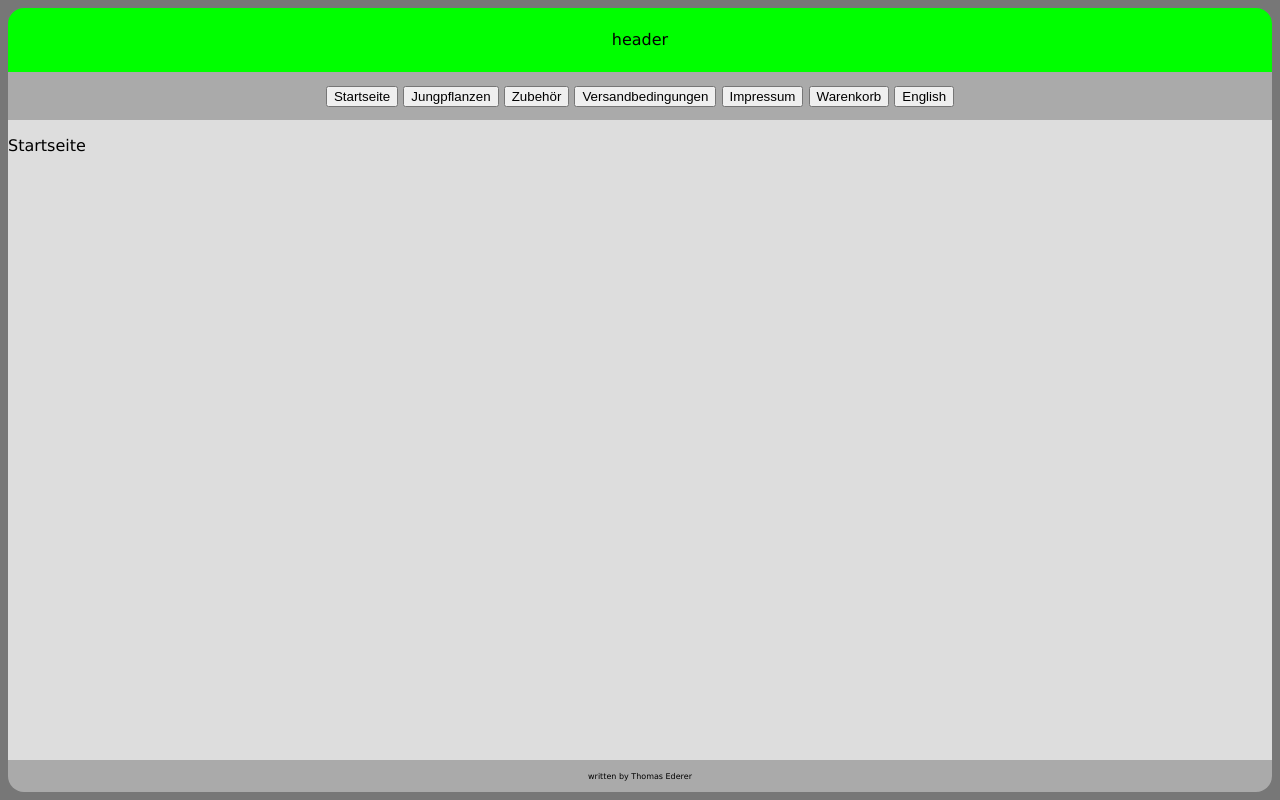
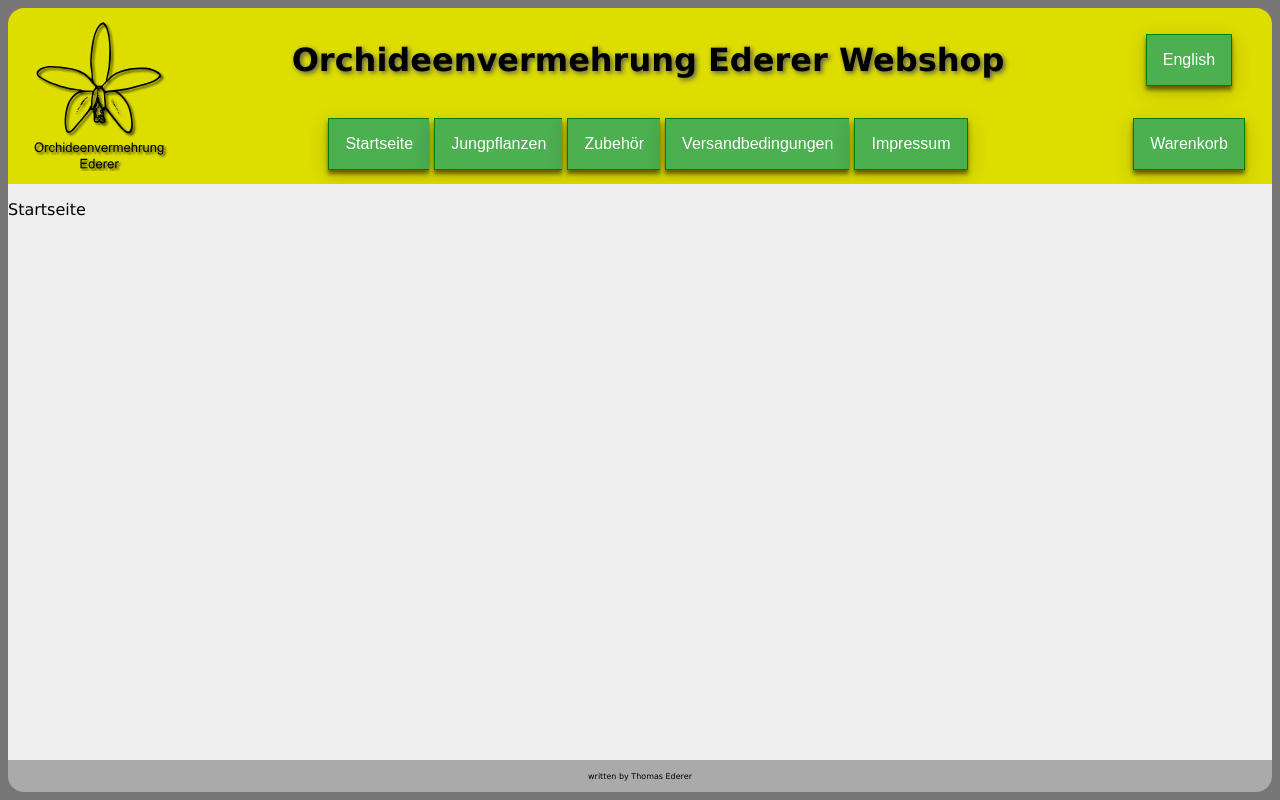
Before and after one commit to tederer/webshop, a website: page webroot/index.html in a window 1280 px wide. Drawn offline with Linux system fonts and the light colour scheme; files that its build step writes are made by us from their sources; files whose address does not match are found by name.

Commit message:
extends CSS

```diff
--- a/webroot/css/shop.css
+++ b/webroot/css/shop.css
@@ -22,35 +22,21 @@ body {
    top : 0;
    left : 0;
    width : 100%;
-   height : 4em;
+   height : 11em;
    border-radius : 1em 1em 0 0;
-   background-color : #00FF00;
+   background-color : #DDDD00;
    font-size : 1em;
-   line-height: 4em;
-   text-align: center;
-}
-
-#shop > #menu {
-   position : absolute;
-   top : 4em;
-   left : 0;
-   width : 100%;
-   height : 3em;
-   border-radius : 0 0 0 0;
-   background-color : #AAAAAA;
-   font-size : 1em;
-   line-height: 3em;
    text-align: center;
 }
 
 #shop > #content {
    position : absolute;
-   top : 7em;
+   top : 11em;
    left : 0;
    bottom : 2em;
    width : 100%;
    border-radius : 0 0 0 0;
-   background-color : #DDDDDD;
+   background-color : #eee;
 }
 
 #shop > #content > #start {
@@ -160,3 +146,49 @@ body {
 .invalidInput {
    background-color : #FF0000;
 }
+
+#shop > #header .leftColumn img {
+   height : 10em;
+   width : 10em;
+}
+
+#shop > #header table {
+   width : 100%;
+   border: none;
+}
+
+#shop > #header table td{
+   border: none;
+}
+
+#shop > #header .centerColumn h1 {
+   text-shadow: 2px 2px 5px #555555;
+}
+
+#shop > #header .leftColumn {
+   width : 11em;
+}
+
+#shop > #header .rightColumn {
+   width : 10em;
+}
+
+#shop > #header button {
+    background-color: #4CAF50; /* Green */
+    border: 1px solid green;
+    color: white;
+    padding: 1em;
+    text-align: center;
+    text-decoration: none;
+    display: inline-block;
+    font-size: 1em;
+    cursor: pointer;
+    box-shadow: 0 4px 4px 0 rgba(0,0,0,0.5), 0 6px 20px 0 rgba(0,0,0,0.19);
+}
+
+#shop > #header button:not(:last-child) {
+    border-right: none;
+}
+#shop > #header button:hover {
+    background-color: #3e8e41;
+}
--- a/webroot/index.html
+++ b/webroot/index.html
@@ -42,19 +42,19 @@
       languageDependentTexts.load();
 
       $(document).ready(function() {
-         new shop.ui.LanguageDependentComponent('#shop > #menu > #start',           'menu.startButton' );
-         new shop.ui.LanguageDependentComponent('#shop > #menu > #plants',          'menu.plantsButton' );
-         new shop.ui.LanguageDependentComponent('#shop > #menu > #accessories',     'menu.accessoriesButton' );
-         new shop.ui.LanguageDependentComponent('#shop > #menu > #shipping',        'menu.shippingButton' );
-         new shop.ui.LanguageDependentComponent('#shop > #menu > #companyDetails',  'menu.companyDetailsButton' );
-         new shop.ui.LanguageDependentComponent('#shop > #menu > #shoppingCart',    'menu.shoppingCartButton' );
+         new shop.ui.LanguageDependentComponent('#shop > #header #start',           'menu.startButton' );
+         new shop.ui.LanguageDependentComponent('#shop > #header #plants',          'menu.plantsButton' );
+         new shop.ui.LanguageDependentComponent('#shop > #header #accessories',     'menu.accessoriesButton' );
+         new shop.ui.LanguageDependentComponent('#shop > #header #shipping',        'menu.shippingButton' );
+         new shop.ui.LanguageDependentComponent('#shop > #header #companyDetails',  'menu.companyDetailsButton' );
+         new shop.ui.LanguageDependentComponent('#shop > #header #shoppingCart',    'menu.shoppingCartButton' );
 
-         new shop.ui.VisibleTabSetter('#shop > #menu > #start',            'start');
-         new shop.ui.VisibleTabSetter('#shop > #menu > #plants',           'plants');
-         new shop.ui.VisibleTabSetter('#shop > #menu > #accessories',      'accessories');
-         new shop.ui.VisibleTabSetter('#shop > #menu > #shipping',         'shipping');
-         new shop.ui.VisibleTabSetter('#shop > #menu > #companyDetails',   'companyDetails');
-         new shop.ui.VisibleTabSetter('#shop > #menu > #shoppingCart',     'shoppingCart');
+         new shop.ui.VisibleTabSetter('#shop > #header #start',            'start');
+         new shop.ui.VisibleTabSetter('#shop > #header #plants',           'plants');
+         new shop.ui.VisibleTabSetter('#shop > #header #accessories',      'accessories');
+         new shop.ui.VisibleTabSetter('#shop > #header #shipping',         'shipping');
+         new shop.ui.VisibleTabSetter('#shop > #header #companyDetails',   'companyDetails');
+         new shop.ui.VisibleTabSetter('#shop > #header #shoppingCart',     'shoppingCart');
 
          var startTabConfig = {
             tabId: 'start',
@@ -128,7 +128,7 @@
 
          new shop.ui.PictureOverlay(pictureOverlayConfig);
 
-         new shop.ui.LanguageSelector(function() { return $('#shop > #menu > #languageSelector'); });
+         new shop.ui.LanguageSelector(function() { return $('#shop > #header #languageSelector'); });
 
          var uiStatePublisherConfig = {
             supportedTabs:       ['start', 'plants', 'accessories', 'shipping', 'companyDetails', 'shoppingCart'],
@@ -151,16 +151,33 @@
 
 <body>
 <div id="shop">
-   <div id="header">header</div>
 
-   <div id="menu">
+   <div id="header">
+      <table>
+         <tr class="firstRow">
+            <td rowspan="2" class="leftColumn">
+               <img src="/images/logo.svg">
+            </td>
+            <td class="centerColumn">
+               <h1>Orchideenvermehrung Ederer Webshop</h1>
+            </td>
+            <td class="rightColumn">
+               <button id="languageSelector"></button>
+            </td>
+         </tr>
+         <tr class="secondRow">
+            <td class="centerColumn">
                <button id="start"></button>
                <button id="plants"></button>
                <button id="accessories"></button>
                <button id="shipping"></button>
                <button id="companyDetails"></button>
+            </td>
+            <td class="rightColumn">
                <button id="shoppingCart"></button>
-      <button id="languageSelector"></button>
+            </td>
+         </tr>
+      </table>
    </div>
 
    <div id="content">
```
Also changed, not shown: webroot/svgTest/svgTest.html (added, +37 -0 lines), webroot/images/logo.svg (added), webroot/svgTest/test.svg (added). Lines whose indentation alone changed are shown as unchanged.
